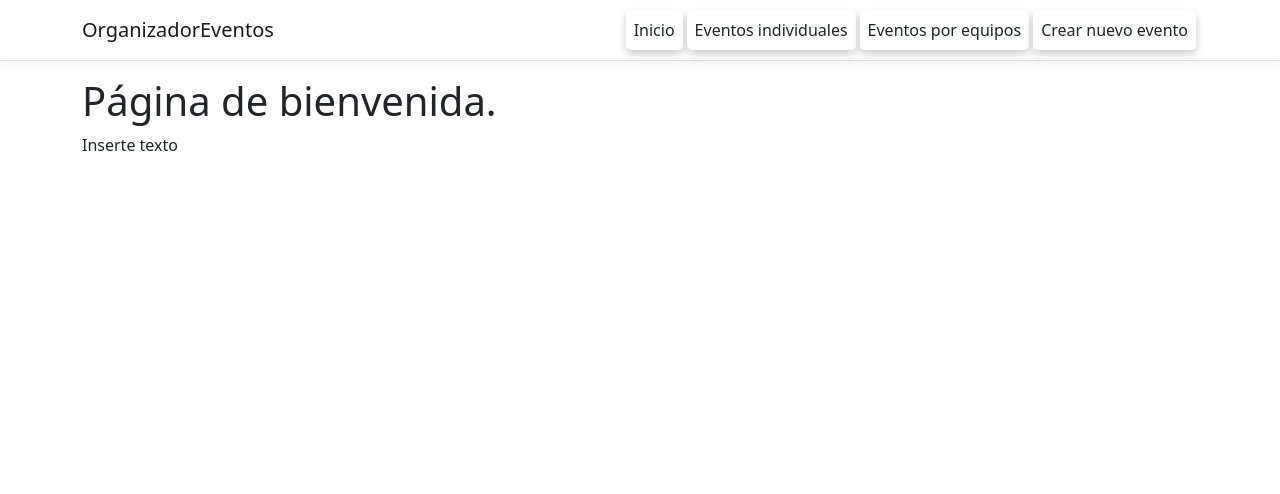
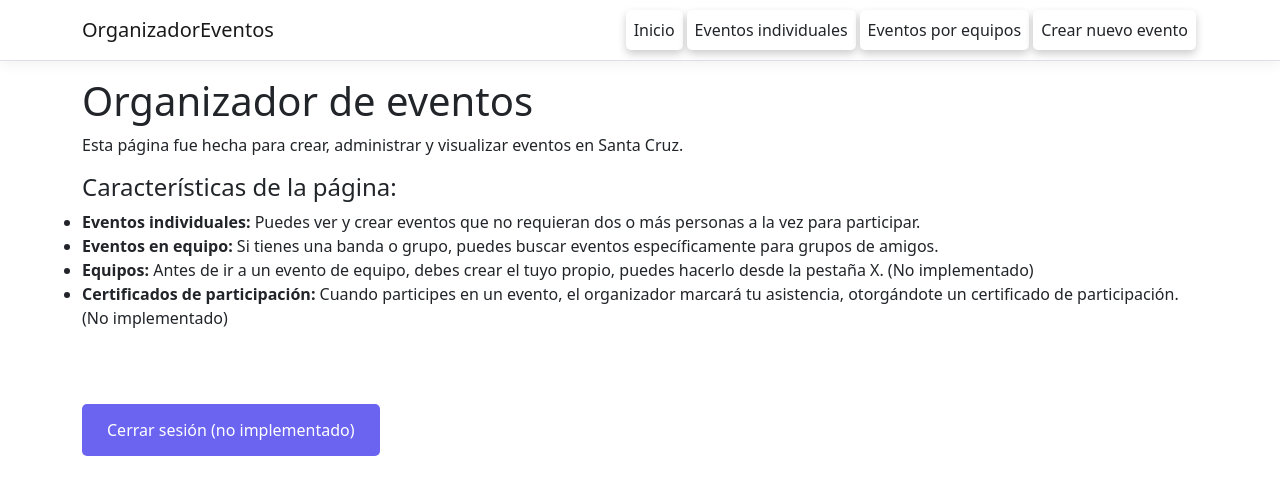
Before and after one commit to rafael1199v/Organizador-de-eventos, an Angular app in the folder OrganizadorEventos/ClientApp/: page / in a window 1280 px wide. Shown: the top 494 px of the page. Built offline with nearby package versions, Linux system fonts and the light colour scheme.

Commit message:
Actualizado team-event y home
si

```diff
--- a/OrganizadorEventos/ClientApp/src/app/home/home.component.css
+++ b/OrganizadorEventos/ClientApp/src/app/home/home.component.css
@@ -1,56 +1,20 @@
 .col{display:flex;}
 .col div{flex:1}
 
-button {
-    border: none;
-    display: block;
-    position: relative;
-    padding: 0.7em 2.4em;
-    font-size: 18px;
-    background: transparent;
-    cursor: pointer;
-    user-select: none;
-    overflow: hidden;
-    color: royalblue;
-    z-index: 1;
-    font-family: inherit;
-    font-weight: 500;
-  }
-
-  button span {
-    position: absolute;
-    left: 0;
-    top: 0;
-    width: 100%;
-    height: 100%;
-    background: transparent;
-    z-index: -1;
-    border: 4px solid royalblue;
-  }
-
-  button span::before {
-    content: "";
-    display: block;
-    position: absolute;
-    width: 8%;
-    height: 500%;
-    background: var(--lightgray);
-    top: 50%;
-    left: 50%;
-    transform: translate(-50%, -50%) rotate(-60deg);
-    transition: all 0.3s;
-  }
-
-  button:hover span::before {
-    transform: translate(-50%, -50%) rotate(-90deg);
-    width: 100%;
-    background: royalblue;
-  }
-
-  button:hover {
-    color: white;
-  }
-
-  button:active span::before {
-    background: #2751cd;
-  }
+.logout-btn {
+  font-size: 16px;
+  border-radius: 5px;
+  padding: 14px 25px;
+  border: none;
+  font-weight: 500;
+  background-color: #6a64f1;
+  color: white;
+  cursor: pointer;
+  margin-top: 50px;
+  transition: 0.3s;
+}
+.logout-btn:hover {
+  box-shadow: 0px 3px 8px rgba(0, 0, 0, 0.05);
+  background-color: black;
+  color: gray;
+}
--- a/OrganizadorEventos/ClientApp/src/app/home/home.component.html
+++ b/OrganizadorEventos/ClientApp/src/app/home/home.component.html
@@ -1,2 +1,21 @@
-<h1>Página de bienvenida.</h1>
-<a>Inserte texto</a>
+<h1>Organizador de eventos</h1>
+<p>Esta página fue hecha para crear, administrar y visualizar eventos en Santa Cruz.</p>
+<h4>Características de la página:</h4>
+<summary>
+    <strong>Eventos individuales:</strong>
+    Puedes ver y crear eventos que no requieran dos o más personas a la vez para participar.
+</summary>
+<summary>
+    <strong>Eventos en equipo:</strong>
+    Si tienes una banda o grupo, puedes buscar eventos específicamente para grupos de amigos.
+</summary>
+<summary>
+    <strong>Equipos:</strong>
+    Antes de ir a un evento de equipo, debes crear el tuyo propio, puedes hacerlo desde la pestaña X. (No implementado)
+</summary>
+<summary>
+    <strong>Certificados de participación:</strong>
+    Cuando participes en un evento, el organizador marcará tu asistencia, otorgándote un certificado de participación. (No implementado)
+</summary>
+<br>
+<button class="logout-btn">Cerrar sesión (no implementado)</button>
--- a/OrganizadorEventos/ClientApp/src/app/team-event-list/team-event-list.component.css
+++ b/OrganizadorEventos/ClientApp/src/app/team-event-list/team-event-list.component.css
@@ -0,0 +1,33 @@
+.card {
+    box-shadow: 0 4px 8px 0 rgba(0,0,0,0.2);
+    transition: 0.3s;
+    border-radius: 5px; /* 5px rounded corners */
+    margin: 20px;
+    height: 200px;
+    flex: 0 0 40%;
+  }
+
+/* On mouse-over, add a deeper shadow */
+.card:hover {
+box-shadow: 0 8px 16px 0 rgba(0, 0, 0,0.2);
+}
+
+/* Add some padding inside the card container */
+.container {
+padding: 8px 8px;
+}
+
+.arr{
+    display:flex;
+    flex-wrap: wrap;
+    justify-content: center;
+}
+
+.details-text{
+    font-size: 12px;
+    overflow: hidden;
+    text-overflow: ellipsis;
+    -webkit-line-clamp: 5; /*número de filas máxima*/
+    -webkit-box-orient: vertical;
+    display: -webkit-box;
+}
--- a/OrganizadorEventos/ClientApp/src/app/team-event-list/team-event-list.component.html
+++ b/OrganizadorEventos/ClientApp/src/app/team-event-list/team-event-list.component.html
@@ -1,3 +1,22 @@
 <h1>Lista de eventos por equipos</h1>
 
 <p>Aquí se detallan los eventos disponibles para bandas o equipos (puedes formar uno desde X pestaña).</p>
+
+<!-- Debería haber aquí una clase de while para buscar todos los eventos disponibles -->
+<!-- ejemplo de tarjetas: -->
+<div class="arr">
+    <button class="card">
+        <div class="container">
+          <h4><b>Título</b></h4>
+          <p>Ubicación: Ubicación</p>
+          <p class="details-text">Lorem ipsum dolor sit amet, consectetur adipiscing elit. In id maximus sapien, eu sodales purus. Suspendisse potenti. Sed dolor ante, semper nec nulla id, euismod pretium tellus. Mauris bibendum, massa nec ultrices bibendum, eros velit dictum arcu, non laoreet nisl lectus a neque. Aliquam iaculis leo lacus, ac elementum elit gravida a. Praesent tempus ultricies purus, a venenatis sem. Curabitur fermentum metus sed feugiat mattis.</p>
+        </div>
+    </button>
+    <button class="card">
+        <div class="container">
+          <h4><b>Título</b></h4>
+          <p>Ubicación: Ubicación</p>
+          <p class="details-text">Detalles detalles y más detalles (a partir de 5 líneas, se oculta automáticamente)</p>
+        </div>
+    </button>
+</div>
--- a/OrganizadorEventos/ClientApp/src/app/team-event-list/team-event-list.component.ts
+++ b/OrganizadorEventos/ClientApp/src/app/team-event-list/team-event-list.component.ts
@@ -2,7 +2,8 @@ import { Component } from '@angular/core';
 
 @Component({
   selector: 'app-team-event-list',
-  templateUrl: './team-event-list.component.html'
+  templateUrl: './team-event-list.component.html',
+  styleUrls: ['./team-event-list.component.css']
 })
 export class TeamEventListComponent {
   public currentCount = 0;
```
